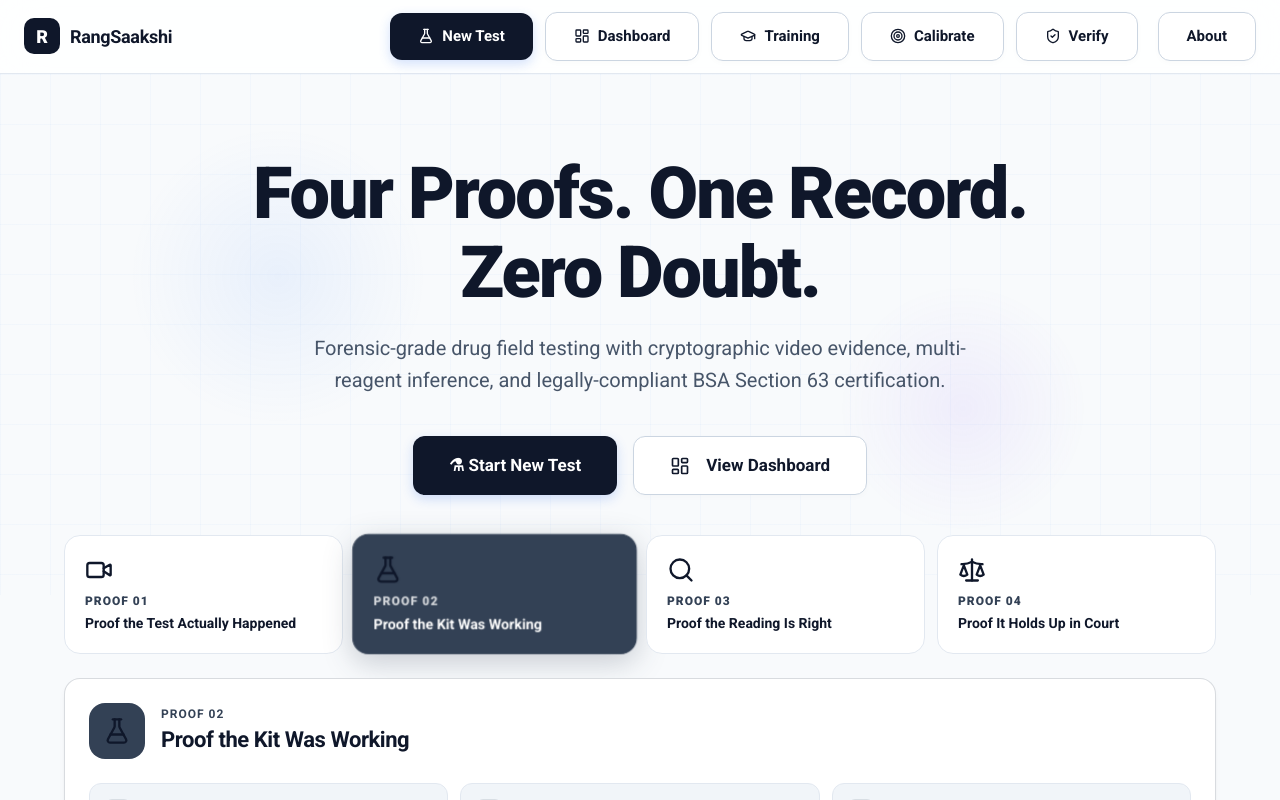
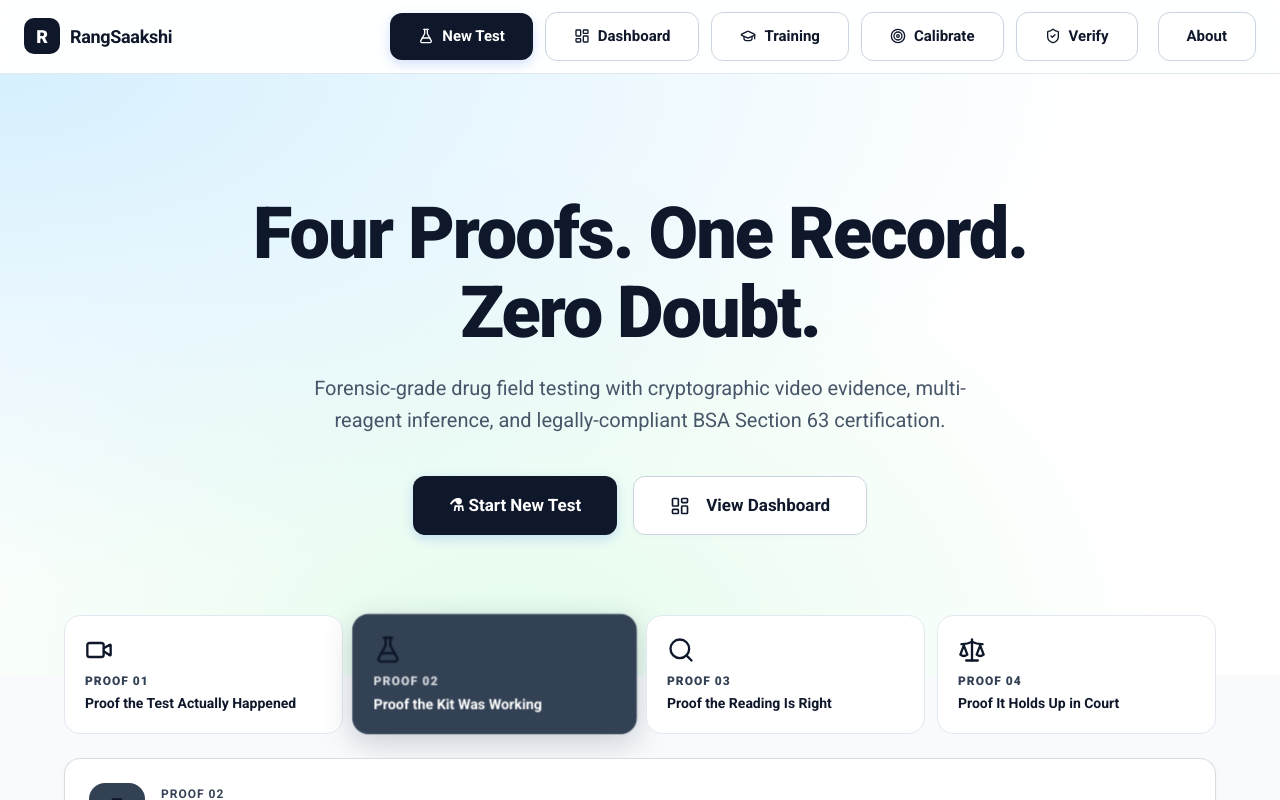
Before and after one commit to ashmitsahu1812/RangSaakshi, a Next.js app: page / in a window 1280 px wide. Shown: the top 800 px of the page. Built offline with nearby package versions, Linux system fonts and the light colour scheme.

Commit message:
Update hero background to match provided mesh gradient style

```diff
--- a/src/app/page.tsx
+++ b/src/app/page.tsx
@@ -86,43 +86,15 @@ export default function LandingPage() {
     <div style={{ minHeight: '100vh' }}>
       {/* Hero Section */}
       <section style={{
-        background: 'var(--gradient-hero)',
+        backgroundColor: '#ffffff',
+        backgroundImage: `
+          radial-gradient(at 0% 0%, rgba(186, 230, 253, 0.6) 0px, transparent 60%),
+          radial-gradient(at 40% 100%, rgba(187, 247, 208, 0.4) 0px, transparent 60%)
+        `,
         position: 'relative',
         overflow: 'hidden',
-        padding: '80px 24px 100px',
+        padding: '120px 24px 140px',
       }}>
-        {/* Animated Grid Background */}
-        <div style={{
-          position: 'absolute',
-          inset: 0,
-          backgroundImage: `
-            linear-gradient(rgba(59, 130, 246, 0.03) 1px, transparent 1px),
-            linear-gradient(90deg, rgba(59, 130, 246, 0.03) 1px, transparent 1px)
-          `,
-          backgroundSize: '50px 50px',
-        }} />
-
-        {/* Floating Orbs */}
-        <div style={{
-          position: 'absolute',
-          top: '10%',
-          left: '10%',
-          width: '300px',
-          height: '300px',
-          borderRadius: '50%',
-          background: 'radial-gradient(circle, rgba(59,130,246,0.08), transparent 70%)',
-          animation: 'float 6s ease-in-out infinite',
-        }} />
-        <div style={{
-          position: 'absolute',
-          bottom: '10%',
-          right: '15%',
-          width: '250px',
-          height: '250px',
-          borderRadius: '50%',
-          background: 'radial-gradient(circle, rgba(139,92,246,0.08), transparent 70%)',
-          animation: 'float 8s ease-in-out infinite 2s',
-        }} />
 
         <div style={{
           maxWidth: '1200px',
```
